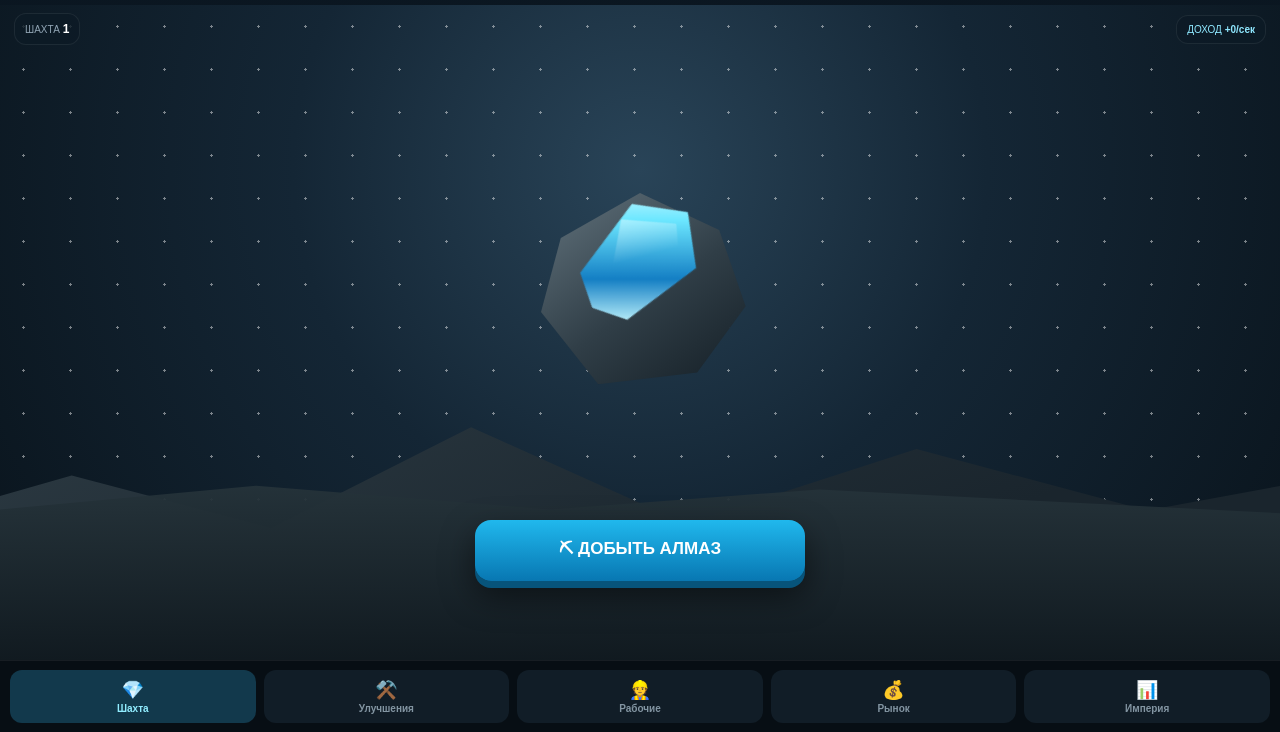
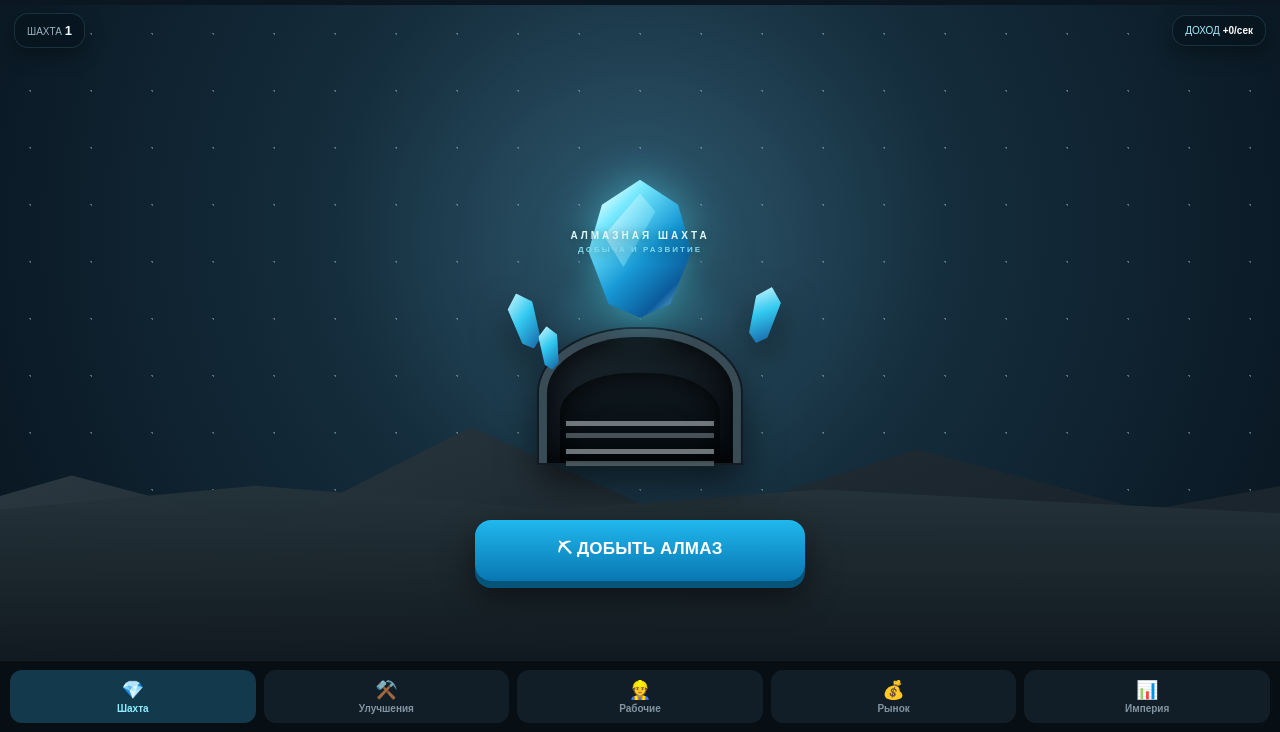
Before and after one commit to Mahti01/Clicker-game, a plain HTML site: page index.html in a window 1280 px wide. Shown: the part 68-800 px from the top of the page. Drawn offline with Linux system fonts and the light colour scheme.

Commit message:
Redesign mine scene while preserving bottom tabs

```diff
--- a/index.html
+++ b/index.html
@@ -8,7 +8,38 @@
 *{box-sizing:border-box;-webkit-tap-highlight-color:transparent}html,body{margin:0;width:100%;height:100%;overflow:hidden;font-family:Arial,sans-serif;background:#071018;color:#fff}button{font:inherit;border:0;cursor:pointer}
 #app{height:100%;display:flex;flex-direction:column;background:linear-gradient(180deg,#0b1722,#081018)}
 .top{padding:12px 14px 8px;display:flex;justify-content:space-between;align-items:center;gap:10px}.settingsBtn{width:38px;height:38px;border-radius:12px;background:#122532;color:#d9f7ff;font-size:20px;border:1px solid #294757}.settingsBtn:active{transform:scale(.94)}.brand{font-weight:900;font-size:15px;letter-spacing:.4px}.brand small{display:block;margin-top:3px;color:#718493;font-size:9px;letter-spacing:2px}.wallet{text-align:right;font-weight:900;font-size:18px}.wallet small{display:block;color:#7d909e;font-size:9px;margin-top:2px}.cash{color:#f2d38b;font-size:12px;margin-top:2px}
-.mine{position:relative;flex:1;overflow:hidden}.sky{position:absolute;inset:0;background:radial-gradient(circle at 50% 25%,#294458 0,#142635 43%,#09131b 100%)}.stars{position:absolute;inset:0;opacity:.45;background-image:radial-gradient(circle,#fff 1px,transparent 1px);background-size:47px 43px}
+.mine{position:relative;flex:1;overflow:hidden;background:#07131d}
+.mine .sky{position:absolute;inset:0;background:radial-gradient(circle at 50% 34%,#2d5368 0,#142c3b 42%,#08141e 100%)}
+.mine .stars{position:absolute;inset:0;opacity:.35;background-image:radial-gradient(circle,#dffaff 1px,transparent 1px);background-size:61px 57px}
+.mine .stars:after{content:"";position:absolute;inset:0;background:radial-gradient(circle at 50% 38%,#55dfff22 0,transparent 38%)}
+.mountain{position:absolute;bottom:13%;left:-12%;width:124%;height:58%;background:linear-gradient(155deg,#405866 0,#263b47 42%,#13232c 100%);clip-path:polygon(0 100%,0 49%,13% 34%,27% 55%,40% 26%,54% 49%,69% 30%,83% 51%,100% 37%,100% 100%);filter:drop-shadow(0 -8px 18px #0006)}
+.ground{position:absolute;bottom:0;width:100%;height:25%;background:linear-gradient(180deg,#263941,#101a20);clip-path:polygon(0 17%,20% 7%,42% 18%,65% 6%,100% 18%,100% 100%,0 100%);opacity:.98}
+.mineScene{position:absolute;left:50%;top:50%;width:min(94vw,470px);height:min(62vw,310px);transform:translate(-50%,-50%);filter:drop-shadow(0 18px 18px #0008)}
+.mineEntrance{position:absolute;left:50%;bottom:8%;width:43%;height:43%;transform:translateX(-50%);background:linear-gradient(160deg,#1c2931,#070d12);border:8px solid #394b55;border-bottom:0;border-radius:48% 48% 0 0;box-shadow:inset 0 0 35px #000,0 0 0 2px #111b21}
+.mineEntrance:before{content:"";position:absolute;left:7%;right:7%;bottom:0;height:72%;background:linear-gradient(180deg,#111c22,#03080b);border-radius:45% 45% 0 0;box-shadow:inset 0 0 28px #000}
+.mineEntrance:after{content:"";position:absolute;left:10%;right:10%;bottom:7%;height:5px;background:#a6b0b4;box-shadow:0 12px #69757b,0 -28px 0 #a6b0b4,0 -16px 0 #69757b;opacity:.65}
+.mineCrystal{position:absolute;left:50%;top:23%;width:112px;height:138px;transform:translate(-50%,-50%);filter:drop-shadow(0 0 22px #55dfffaa);z-index:3}
+.mineCrystal:before{content:"";position:absolute;inset:0;background:linear-gradient(135deg,#f7ffff 0 10%,#78eaff 26%,#1799d5 55%,#0c5b9b 78%,#bff8ff 100%);clip-path:polygon(50% 0,84% 18%,96% 52%,77% 90%,50% 100%,22% 90%,4% 52%,16% 18%)}
+.mineCrystal:after{content:"";position:absolute;inset:10% 18%;background:linear-gradient(120deg,#fff9,#8eeeff66 45%,transparent 46%);clip-path:polygon(50% 0,100% 38%,58% 100%,0 38%)}
+.crystalSmall{position:absolute;width:34px;height:58px;background:linear-gradient(145deg,#dffcff,#32c9f0 45%,#176aa9 90%);clip-path:polygon(50% 0,88% 22%,78% 86%,50% 100%,22% 86%,12% 22%);filter:drop-shadow(0 0 12px #55dfff88);z-index:2}
+.cs1{left:22%;top:37%;transform:rotate(-18deg)}.cs2{right:20%;top:35%;transform:rotate(16deg)}.cs3{left:28%;top:48%;width:25px;height:44px;transform:rotate(-8deg)}
+.mineGlow{position:absolute;left:50%;top:43%;width:190px;height:110px;transform:translate(-50%,-50%);background:radial-gradient(ellipse,#55dfff45 0,transparent 68%);filter:blur(8px)}
+.visual{position:absolute;inset:0;pointer-events:none;z-index:4}
+.visual .support{display:none;position:absolute;left:50%;top:31%;transform:translateX(-50%);width:42%;height:32%;border:9px solid #6d4d32;border-bottom:0;border-radius:12px 12px 0 0;filter:drop-shadow(0 5px 4px #0008)}
+.visual .rails{display:none;position:absolute;left:13%;right:13%;bottom:15%;height:4px;background:#aeb7bb;transform:rotate(3deg);box-shadow:0 12px #747f84}
+.visual .cart{display:none;position:absolute;left:21%;bottom:17%;font-size:30px;filter:drop-shadow(0 5px 4px #0009)}
+.visual .ore{display:none;position:absolute;font-size:30px;filter:drop-shadow(0 0 12px #55dfff99)}
+.visual .hut{display:none;position:absolute;right:6%;bottom:19%;width:72px;height:54px;background:#60462f;border:3px solid #35271e;border-radius:5px;box-shadow:0 7px 10px #0008}
+.visual .crane{display:none;position:absolute;left:7%;bottom:20%;width:8px;height:90px;background:#c49a51;transform:rotate(-8deg);box-shadow:0 0 0 3px #3b2d20}
+.visual .warehouse{display:none;position:absolute;right:4%;bottom:18%;width:92px;height:62px;background:linear-gradient(#765337,#493425);border:3px solid #292019;border-radius:5px;box-shadow:0 8px 12px #0008}
+.info{position:absolute;left:14px;right:14px;top:10px;display:flex;justify-content:space-between;align-items:center;z-index:10}
+.info .level,.info .income{background:#07141ecc;border:1px solid #8deeff22;border-radius:14px;padding:9px 12px;box-shadow:0 8px 20px #0005;backdrop-filter:blur(8px)}
+.info .level{font-size:10px;color:#9eb3bf}.info .level b{color:#eafcff;font-size:13px}.info .income{font-size:10px;color:#9fefff}.info .income b{color:#fff}
+.click{z-index:12;bottom:8%;width:min(82vw,330px);padding:16px 18px;border-radius:17px;background:linear-gradient(180deg,#2fd1ff,#087bb8);box-shadow:0 7px 0 #064e76,0 14px 34px #0009,0 0 28px #1bc9ff33;color:#fff;font-weight:900;font-size:17px;letter-spacing:.2px}
+.click:active{transform:translateX(-50%) translateY(5px);box-shadow:0 2px 0 #064e76,0 8px 18px #0008}
+.mineTitle{position:absolute;left:50%;top:17%;transform:translateX(-50%);z-index:7;text-align:center;color:#dffaff;font-size:10px;font-weight:900;letter-spacing:3px;text-shadow:0 2px 10px #0008;white-space:nowrap}
+.mineTitle span{display:block;color:#7fd9ee;font-size:8px;letter-spacing:2px;margin-top:4px;font-weight:700}
+.sky{position:absolute;inset:0;background:radial-gradient(circle at 50% 25%,#294458 0,#142635 43%,#09131b 100%)}.stars{position:absolute;inset:0;opacity:.45;background-image:radial-gradient(circle,#fff 1px,transparent 1px);background-size:47px 43px}
 .mountain{position:absolute;bottom:-8%;left:-10%;width:120%;height:67%;background:linear-gradient(160deg,#33424b,#1a252d 65%);clip-path:polygon(0 100%,0 59%,13% 46%,26% 58%,39% 35%,53% 57%,68% 40%,83% 54%,100% 43%,100% 100%)}.ground{position:absolute;bottom:0;width:100%;height:28%;background:linear-gradient(#26343b,#10191f);clip-path:polygon(0 18%,20% 5%,43% 18%,64% 7%,100% 20%,100% 100%,0 100%);opacity:.95}
 .rock{position:absolute;left:50%;top:43%;transform:translate(-50%,-50%);width:min(47vw,220px);height:min(42vw,195px);background:linear-gradient(145deg,#667781,#303e47 55%,#141e25);clip-path:polygon(50% 2%,86% 21%,98% 60%,76% 94%,31% 100%,5% 63%,14% 25%);filter:drop-shadow(0 20px 18px #0009)}
 .crystal{position:absolute;left:50%;top:39%;transform:translate(-50%,-50%) rotate(45deg);width:min(23vw,108px);height:min(29vw,132px);background:linear-gradient(135deg,#f4ffff,#6ce7ff 27%,#147fc4 61%,#c9faff 88%);clip-path:polygon(50% 0,91% 25%,80% 88%,50% 100%,20% 88%,9% 25%);box-shadow:0 0 45px #55dfff99;animation:pulse 1.8s ease-in-out infinite}.crystal:after{content:"";position:absolute;inset:12%;background:linear-gradient(120deg,#fff9,transparent 48%);clip-path:polygon(50% 0,100% 35%,55% 100%,0 35%)}@keyframes pulse{50%{transform:translate(-50%,-50%) rotate(45deg) scale(1.06)}}
@@ -27,10 +58,7 @@
 <div id="app">
 <header class="top"><div class="brand">💎 АЛМАЗНАЯ ИМПЕРИЯ<small>MINING TYCOON</small></div><div style="display:flex;align-items:center;gap:10px"><button class="settingsBtn" id="settingsBtn" aria-label="Настройки">⚙️</button><div class="wallet"><span id="diamonds">0</span> 💎<small><span id="rate">0</span> 💎/сек</small><div class="cash">₽ <span id="money">0</span></div></div></div></header>
 <main class="mine" id="mine">
-<div class="sky"></div><div class="stars"></div><div class="mountain"></div><div class="ground"></div>
-<div class="visual"><div class="support"></div><div class="rails"></div><div class="cart">🛒</div><div class="ore ore1">💎</div><div class="ore ore2">💎</div><div class="hut"><div class="chimney"></div></div><div class="smoke">☁️</div><div class="crane"></div><div class="warehouse"></div></div>
-<div class="rock"></div><div class="crystal"></div>
-<div class="worker w1">👷</div><div class="worker w2">👷</div><div class="worker w3">👷</div><div class="worker w4">👷</div><div class="worker w5">👷</div><div class="worker w6">👷</div>
+<div class="sky"></div><div class="stars"></div><div class="mountain"></div><div class="ground"></div><div class="mineScene"><div class="mineGlow"></div><div class="mineTitle">АЛМАЗНАЯ ШАХТА<span>ДОБЫЧА И РАЗВИТИЕ</span></div><div class="mineCrystal"></div><div class="crystalSmall cs1"></div><div class="crystalSmall cs2"></div><div class="crystalSmall cs3"></div><div class="mineEntrance"></div><div class="visual"><div class="support"></div><div class="rails"></div><div class="cart">🛒</div><div class="ore ore1">💎</div><div class="ore ore2">💎</div><div class="hut"><div class="chimney"></div></div><div class="smoke">☁️</div><div class="crane"></div><div class="warehouse"></div></div></div><div class="worker w1">👷</div><div class="worker w2">👷</div><div class="worker w3">👷</div><div class="worker w4">👷</div><div class="worker w5">👷</div><div class="worker w6">👷</div>
 <div class="info"><div class="level">ШАХТА <b id="mineLevel">1</b></div><div class="income">ДОХОД <b>+<span id="rate2">0</span>/сек</b></div></div>
 <button class="click" id="mineBtn">⛏ ДОБЫТЬ АЛМАЗ</button>
 <section class="panel" id="upgrades"><h2>⚒️ Улучшения</h2><p>Увеличивай силу добычи.</p></section>
```
